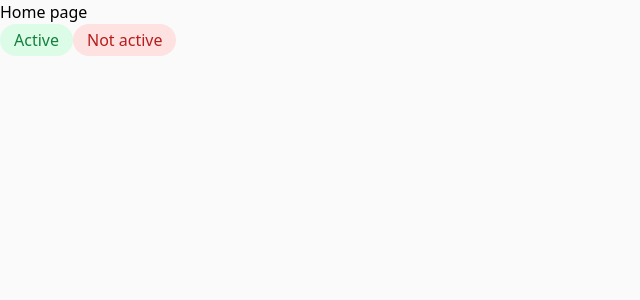
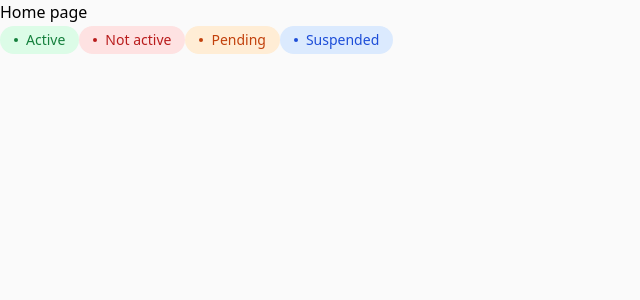
Before and after one commit to LudaFesenko/project-next, a Next.js app: page / in a window 1280 px wide. Shown: the top 300 px of the page, without its empty margins (0-640 px from the left). Built offline with nearby package versions, Linux system fonts and the light colour scheme.

Commit message:
rework using Tailwind

```diff
--- a/src/app/components/ActiveLabel.module.css
+++ /dev/null
@@ -1,11 +0,0 @@
-.label {
-  display: inline-flex;
-  padding: 4px 14px;
-  align-items: center;
-  gap: 8px;
-
-  border-radius: 28px;
-  background: #dcfce7;
-
-  color: #15803d;
-}
--- a/src/app/components/ActiveLabel.tsx
+++ /dev/null
@@ -1,9 +0,0 @@
-import React from 'react';
-import style from './ActiveLabel.module.css';
-interface Props {
-  children: React.ReactNode;
-}
-
-export default function ActiveLabel({ children }: Props) {
-  return <span className={style.label}>{children}</span>;
-}
--- a/src/app/components/NotActive.module.css
+++ /dev/null
@@ -1,11 +0,0 @@
-.label {
-  display: inline-flex;
-  padding: 4px 14px;
-  align-items: center;
-  gap: 8px;
-
-  border-radius: 28px;
-  background: #fee2e2;
-
-  color: #b91c1c;
-}
--- a/src/app/components/NotActiveLabel.tsx
+++ /dev/null
@@ -1,9 +0,0 @@
-import React, { PropsWithChildren } from 'react';
-import style from './NotActive.module.css';
-interface Props {}
-
-function NotActiveLabel({ children }: PropsWithChildren<Props>) {
-  return <span className={style.label}>{children}</span>;
-}
-
-export default NotActiveLabel;
--- /dev/null
+++ b/src/app/components/StatusLabel.tsx
@@ -0,0 +1,30 @@
+import React from 'react';
+
+export enum Status {
+  Active = 'active',
+  NotActive = 'notActive',
+  Pending = 'pending',
+  Suspended = 'suspended',
+}
+
+interface Props {
+  children: React.ReactNode;
+  status: Status;
+}
+
+export default function StatusLabel({ children, status }: Props) {
+  return (
+    <div
+      className={`inline-flex items-center py-1 px-3.5 rounded-3xl text-sm font-medium ${
+        (status === Status.Active && 'text-green-700 bg-green-100') ||
+        (status === Status.NotActive && 'text-red-700 bg-red-100') ||
+        (status === Status.Pending && 'text-orange-700 bg-orange-100') ||
+        (status === Status.Suspended && 'text-blue-700 bg-blue-100') ||
+        ''
+      }`}
+    >
+      <div className="w-1 h-1 rounded-full mr-2 bg-current" />
+      {children}
+    </div>
+  );
+}
--- a/src/app/page.tsx
+++ b/src/app/page.tsx
@@ -1,12 +1,13 @@
-import ActiveLabel from './components/ActiveLabel';
-import NotActiveLabel from './components/NotActiveLabel';
+import StatusLabel, { Status } from './components/StatusLabel';
 
 export default function Home() {
   return (
     <main>
       <h1>Home page</h1>
-      <ActiveLabel>Active</ActiveLabel>
-      <NotActiveLabel>Not active</NotActiveLabel>
+      <StatusLabel status={Status.Active}>Active</StatusLabel>
+      <StatusLabel status={Status.NotActive}>Not active</StatusLabel>
+      <StatusLabel status={Status.Pending}>Pending</StatusLabel>
+      <StatusLabel status={Status.Suspended}>Suspended</StatusLabel>
     </main>
   );
 }
```
